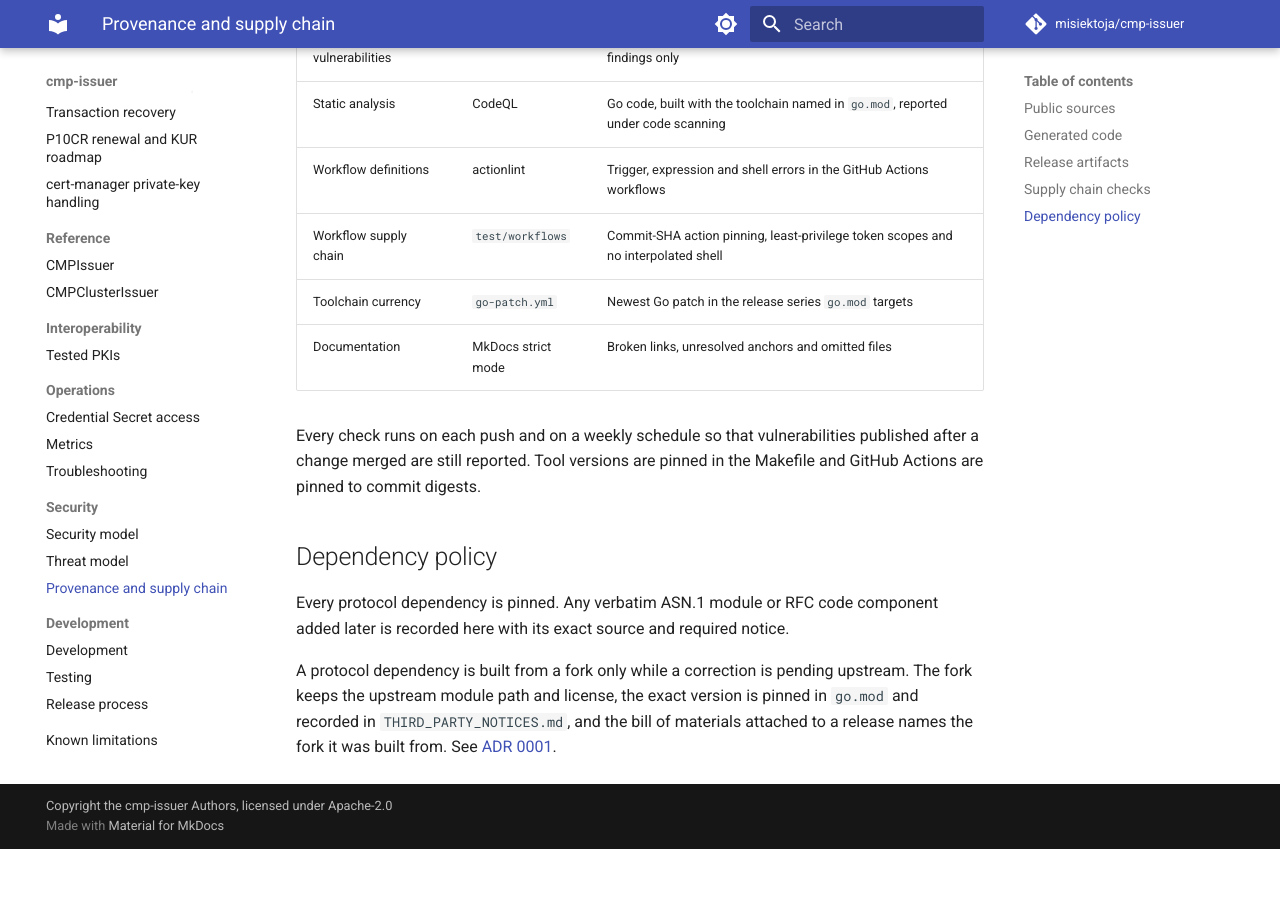
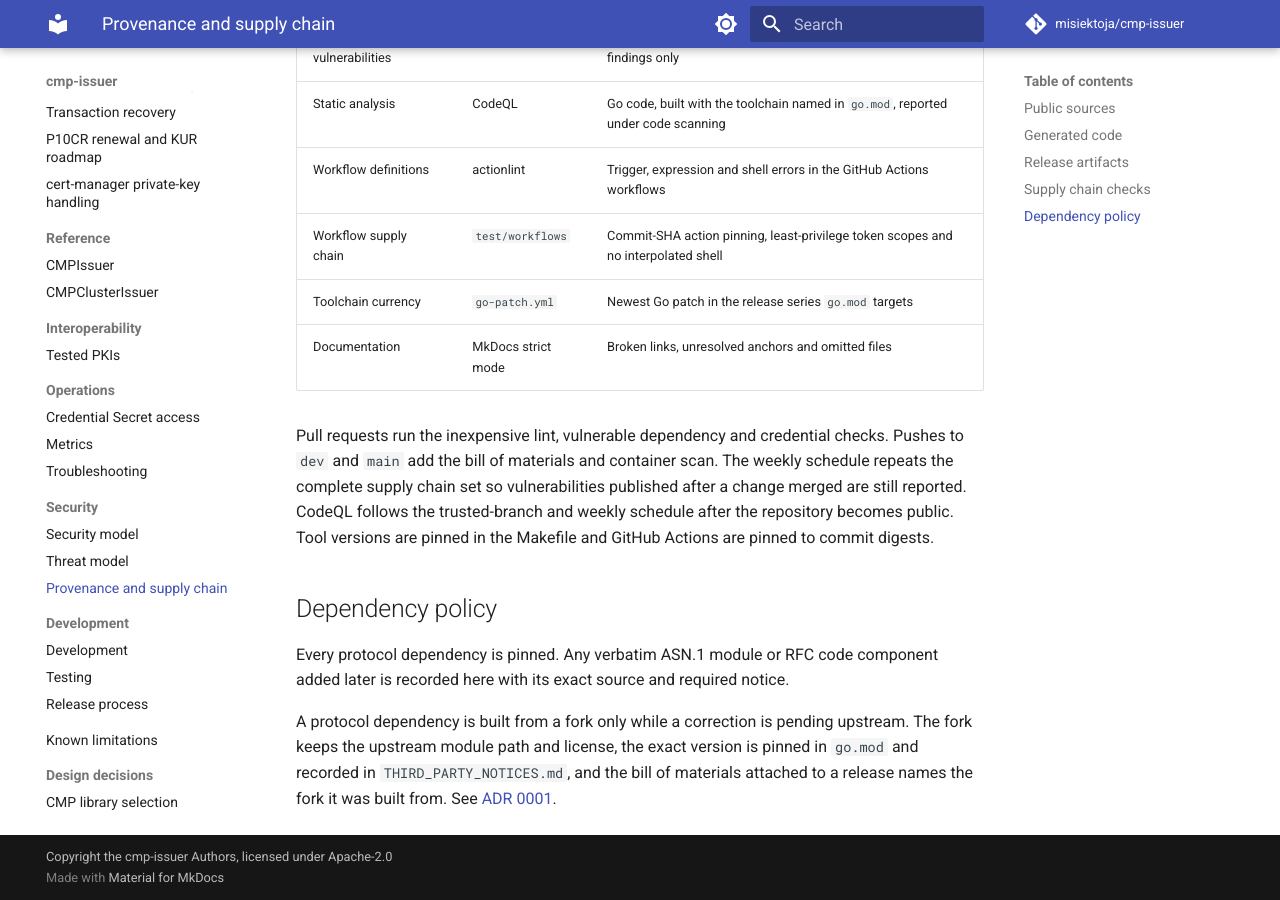
Before and after one commit to misiektoja/cmp-issuer, an MkDocs documentation site: the page built from docs/provenance.md, in a window 1280 px wide and 900 px high, scrolled down 2031 px. Built offline with MkDocs 1.6.1 and Material for MkDocs 9.7.7, drawn with Linux system fonts in a browser that asks for light colours; comment, search, counter and statistics services are not loaded; before the commit the page ends 2880 px from its top, so only the background shows below that.

Commit message:
docs(provenance): describe tiered supply chain checks

```diff
--- a/docs/provenance.md
+++ b/docs/provenance.md
@@ -45,7 +45,11 @@
 | Toolchain currency | `go-patch.yml` | Newest Go patch in the release series `go.mod` targets |
 | Documentation | MkDocs strict mode | Broken links, unresolved anchors and omitted files |
 
-Every check runs on each push and on a weekly schedule so that vulnerabilities published after a change merged are still reported. Tool versions are pinned in the Makefile and GitHub Actions are pinned to commit digests.
+Pull requests run the inexpensive lint, vulnerable dependency and credential checks. Pushes to `dev`
+and `main` add the bill of materials and container scan. The weekly schedule repeats the complete supply
+chain set so vulnerabilities published after a change merged are still reported. CodeQL follows the
+trusted-branch and weekly schedule after the repository becomes public. Tool versions are pinned in the
+Makefile and GitHub Actions are pinned to commit digests.
 
 ## Dependency policy
 
```
